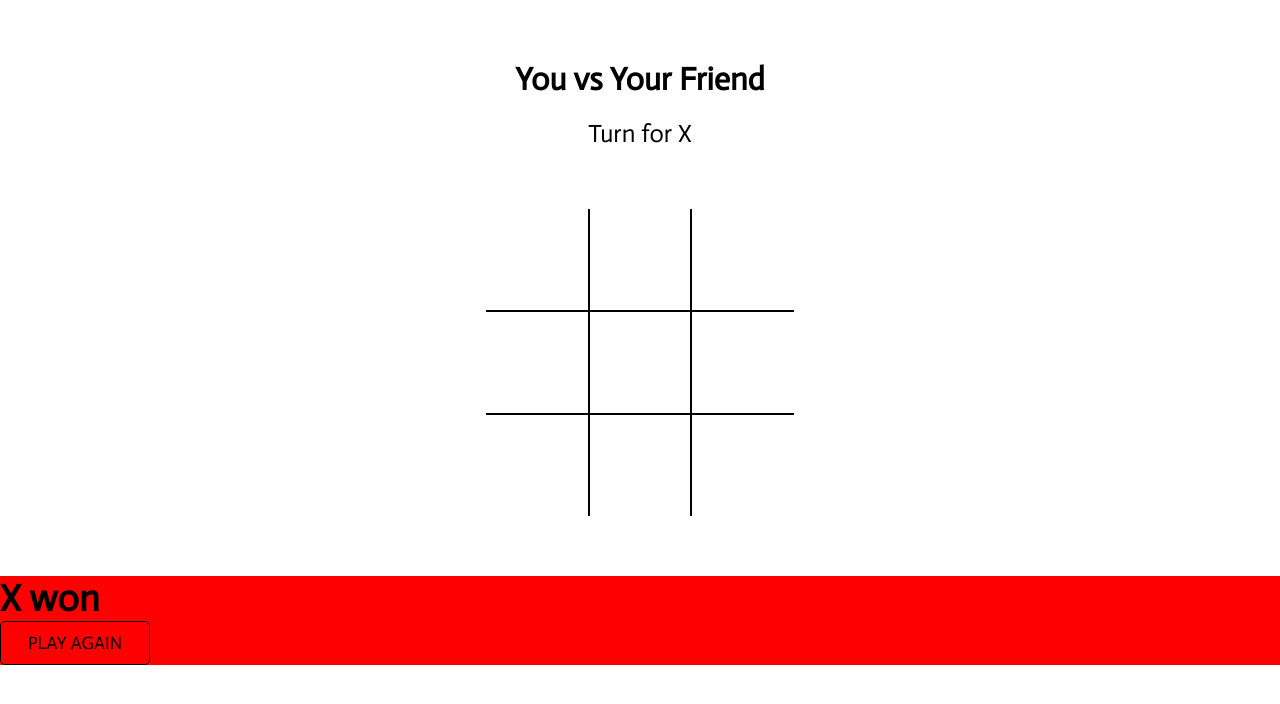
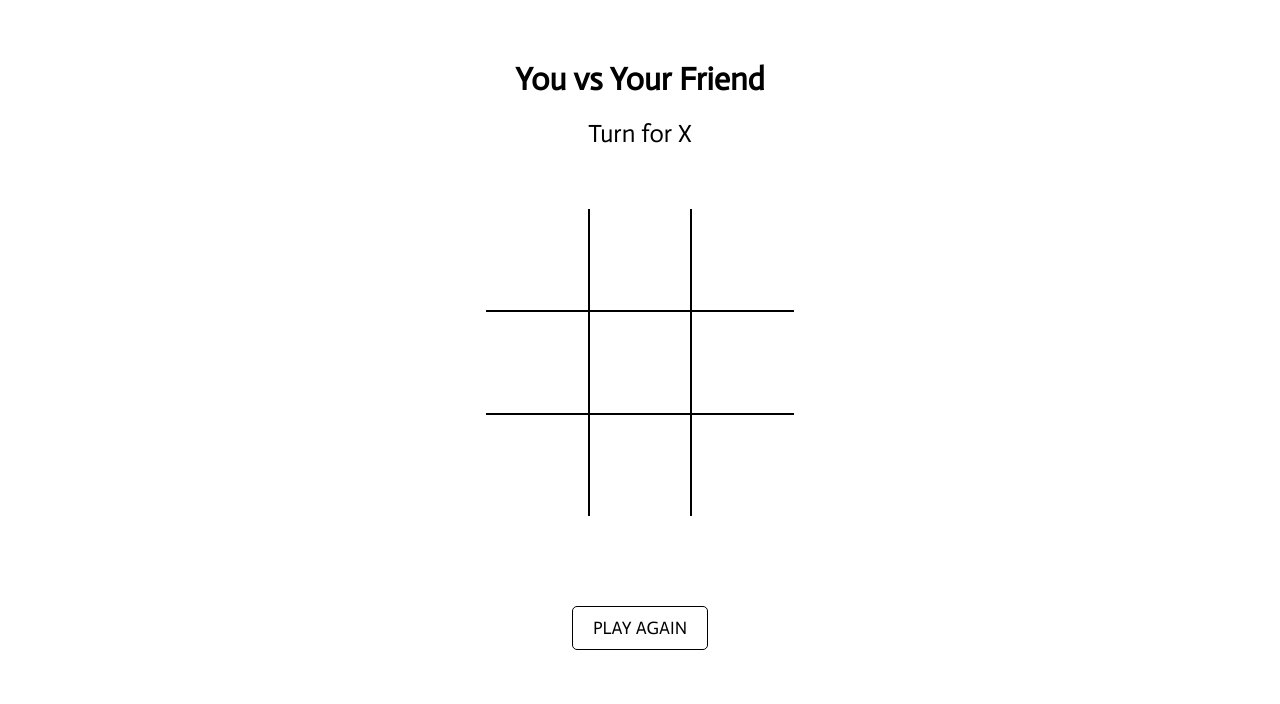
Before and after one commit to ShreyaKumar-dev/PRODIGY_WD_03, a plain HTML site: page index.html in a window 1280 px wide. Both pictures are taken after a click on the button "PLAY AGAIN". Drawn offline with Linux system fonts and the light colour scheme; a web font is replaced by a local one.

Commit message:
changes done

```diff
--- a/index.html
+++ b/index.html
@@ -5,9 +5,6 @@
     <meta name="viewport" content="width=device-width, initial-scale=1.0">
     <title>Tic Tac Toe</title>
     <link rel="stylesheet" href="style.css">
-    <link rel="preconnect" href="https://fonts.googleapis.com">
-    <link rel="preconnect" href="https://fonts.gstatic.com" crossorigin>
-    <link href="https://fonts.googleapis.com/css2?family=Baloo+Bhaina+2&display=swap" rel="stylesheet">
     <link rel="preconnect" href="https://fonts.googleapis.com">
     <link rel="preconnect" href="https://fonts.gstatic.com" crossorigin>
     <link href="https://fonts.googleapis.com/css2?family=Actor&display=swap" rel="stylesheet">
@@ -34,13 +31,8 @@
 
         <div class="status"> <!-- Game status: who won the game -->
             <h2 class="game_won">X won</h2>
-            <button type="button" class="reset">Play again</button>
+            <button class="reset">Play again</button>
         </div>
-
-        <div class="play_again"> <!-- Reset/ Play again button -->
-
-        </div>
-
     </div>
     <!-- <button type="button">Back</button> -->
 
--- a/script.js
+++ b/script.js
@@ -48,9 +48,13 @@ Array.from(boxes).forEach(element => {
 })
 
 // Reset the game
-reset.addEventListener('click', () => {
+let resetButton = document.querySelector('.reset');
+resetButton.addEventListener('click', () => {
     let boxTexts = document.querySelectorAll('.box_text');
     Array.from(boxTexts).forEach(element => {
-        element.innerText = ""
-    })
-})
+        element.innerText = "";
+    });
+    document.querySelector('.game_won').innerText = "";
+    document.getElementsByClassName("info")[0].innerText = "Turn for X";
+    gameover = false;
+});
--- a/style.css
+++ b/style.css
@@ -71,13 +71,16 @@ body{
 }
 
 .status{
-    background: red;
     display: flex;
     flex-direction: column;
     justify-content: center;
+    align-items: center;
+}
+
+.game_won{
     font-family: "Actor", sans-serif;
     font-size: 25px;
-    /* margin-bottom: 30px; */
+    margin-bottom: 30px;
 }
 
 .reset{
@@ -91,7 +94,6 @@ body{
     font-family: "Actor", sans-serif;
     font-weight: 400;
     text-transform: uppercase;
-    width: 150px;
 }
 
 .reset:hover{
```
